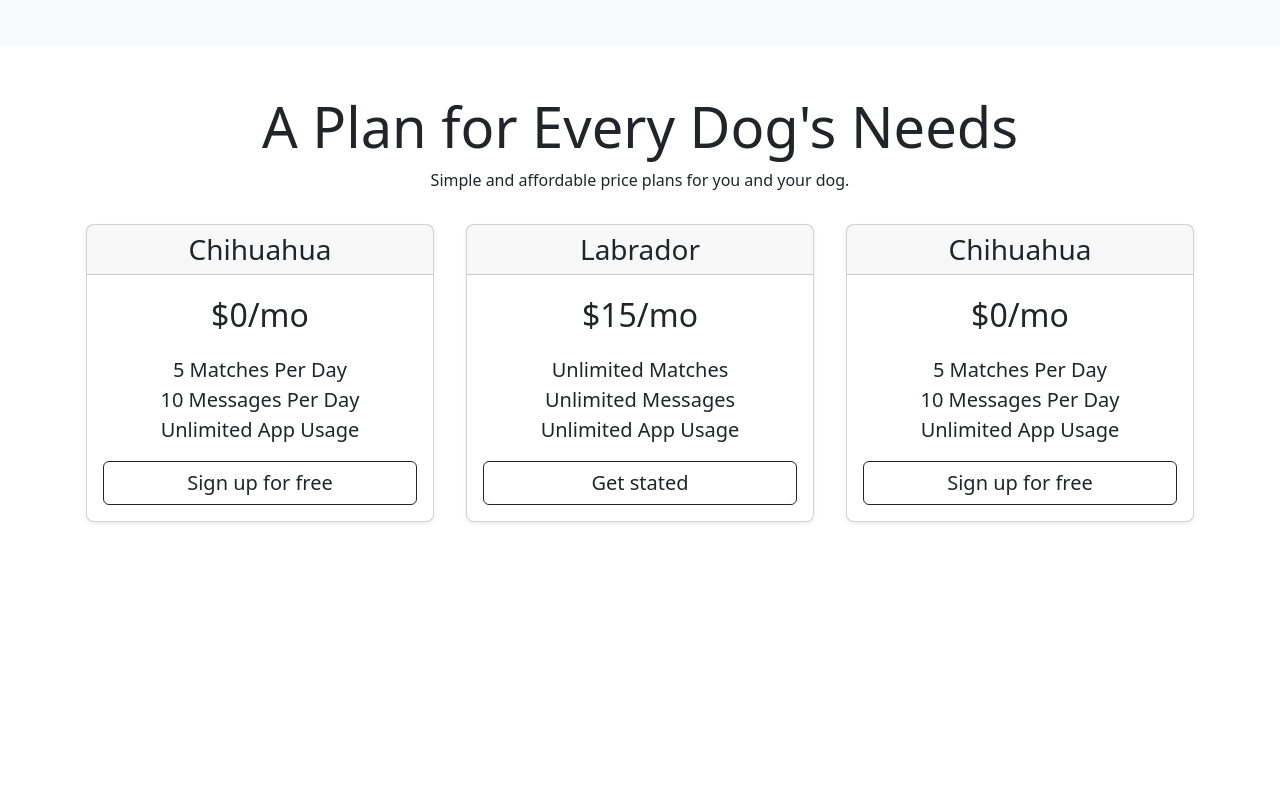
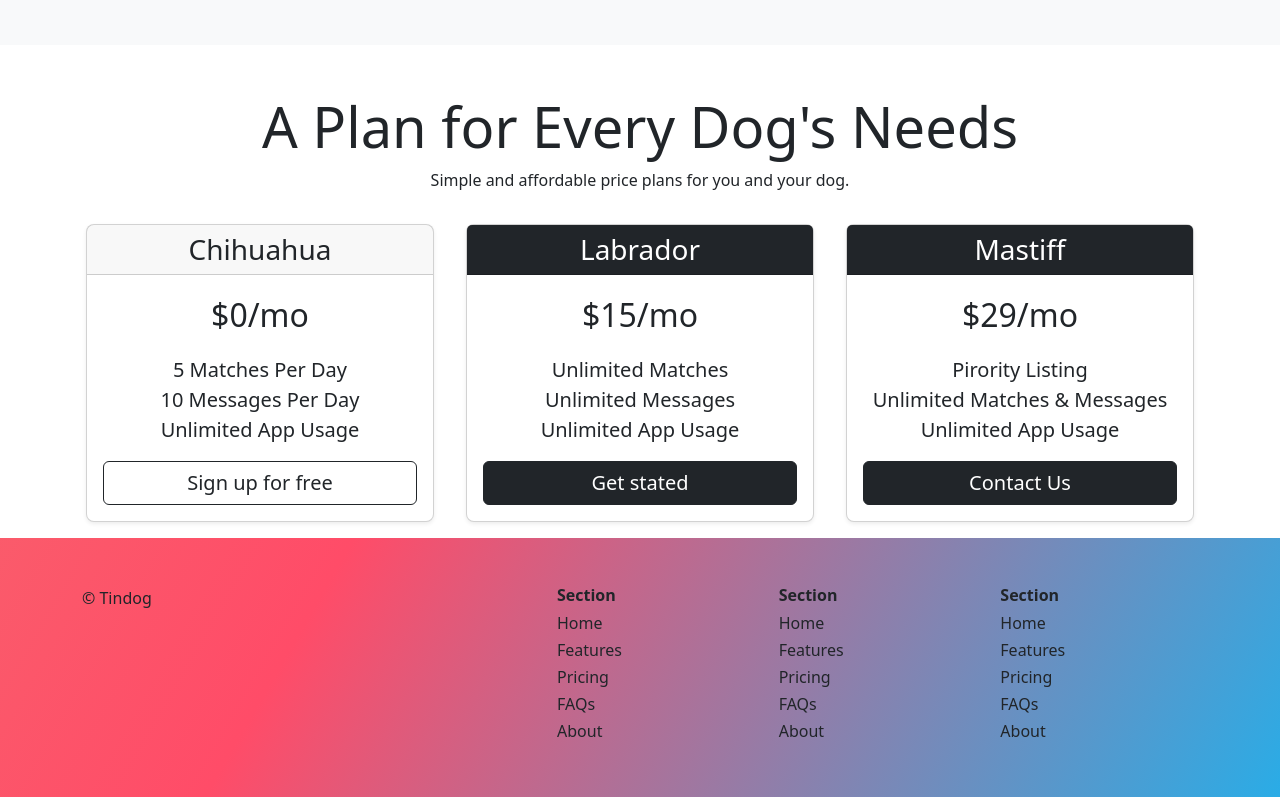
Before and after one commit to CrisObosa007/Tindog, a plain HTML site: page index.html in a window 1280 px wide. Shown: the part 1546-2343 px from the top of the page. Before the commit the page ends 2084 px from the top, so only its background shows below. Drawn offline with nearby package versions, Linux system fonts and the light colour scheme.

Commit message:
updated footer

```diff
--- a/index.html
+++ b/index.html
@@ -111,7 +111,7 @@
       <div class="col-lg-4 p-3">
       <div class=" card rounded-3 shadow-sm ">
         <h3 class="card-header">Chihuahua</h3>
-        <p class="fs-2 mt-3">$0/mo</p>
+        <p class="fs-2 mt-3 fw-light"><strong>$0/</strong>mo</p>
         <ul class="list-unstyled fs-5">
           <li>5 Matches Per Day</li>
           <li>10 Messages Per Day</li>
@@ -122,34 +122,68 @@
     </div>
     <div class="col-lg-4 p-3">
       <div class=" card rounded-3 shadow-sm ">
-        <h3 class="card-header">Labrador</h3>
-        <p class="fs-2 mt-3">$15/mo</p>
+        <h3 class="card-header text-bg-dark">Labrador</h3>
+        <p class="fs-2 mt-3 fw-light"><strong>$15/</strong>mo</p>
         <ul class="list-unstyled fs-5">
          <li>Unlimited Matches</li>
          <li>Unlimited Messages</li>
          <li>Unlimited App Usage</li>
       </ul>
-      <button type="button" class="btn btn-outline-dark fs-5 mx-3 mb-3">Get stated</button>
+      <button type="button" class="btn btn-dark fs-5 mx-3 mb-3">Get stated</button>
       </div>
     </div>
     <div class="col-lg-4 p-3">
-      <div class=" card rounded-3 shadow-sm ">
-        <h3 class="card-header">Chihuahua</h3>
-        <p class="fs-2 mt-3">$0/mo</p>
+      <div class=" card rounded-3 shadow-sm">
+        <h3 class="card-header text-bg-dark">Mastiff</h3>
+        <p class="fs-2 mt-3 fw-light"><strong>$29/</strong>mo</p>
         <ul class="list-unstyled fs-5">
-          <li>5 Matches Per Day</li>
-          <li>10 Messages Per Day</li>
-          <li>Unlimited App Usage</li>
+        <li>Pirority Listing</li>
+        <li>Unlimited Matches & Messages</li>
+        <li>Unlimited App Usage</li>
       </ul>
-      <button type="button" class="btn btn-outline-dark fs-5 mx-3 mb-3">Sign up for free</button>
+      <button type="button" class="btn btn-dark fs-5 mx-3 mb-3">Contact Us</button>
       </div>
     </div>
     </div>
     </div>
   </section>
   <!-- Footer -->
-  <section id="footer">
-
+  <section id="footer" class="gradient-background py-5">
+<div class="container">
+  <div class="row">
+    <div class="col-lg-5">
+      <p class="fs-6">© Tindog</p>
+    </div>
+    <div class="col-lg-7 col-sm-12">
+      <div class="row">
+        <div class="col-lg-4 col-sm-4">
+          <h6 class="fw-bold">Section</h6>
+          <h6 class="fw-light">Home</h6>
+          <h6 class="fw-light">Features</h6>
+          <h6 class="fw-light">Pricing</h6>
+          <h6 class="fw-light">FAQs</h6>
+          <h6 class="fw-light">About</h6>
+        </div>
+        <div class="col-lg-4 col-sm-4">
+          <h6 class="fw-bold">Section</h6>
+          <h6 class="fw-light">Home</h6>
+          <h6 class="fw-light">Features</h6>
+          <h6 class="fw-light">Pricing</h6>
+          <h6 class="fw-light">FAQs</h6>
+          <h6 class="fw-light">About</h6>
+        </div>
+        <div class="col-lg-4 col-sm-4">
+          <h6 class="fw-bold">Section</h6>
+          <h6 class="fw-light">Home</h6>
+          <h6 class="fw-light">Features</h6>
+          <h6 class="fw-light">Pricing</h6>
+          <h6 class="fw-light">FAQs</h6>
+          <h6 class="fw-light">About</h6>
+        </div>
+      </div>
+    </div>
+  </div>
+</div>
   </section>
 </body>
 
```
Also changed, not shown: 1 other file.
